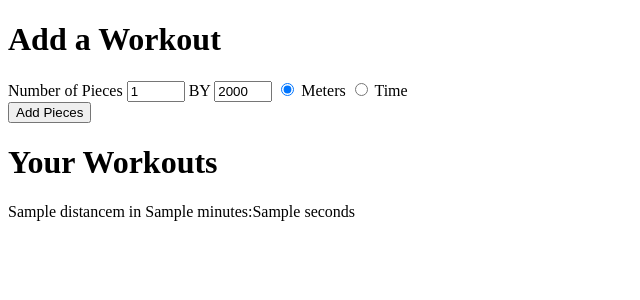
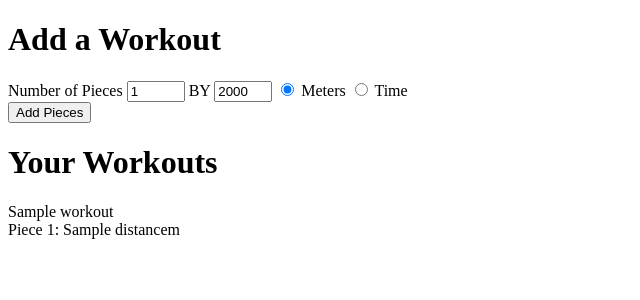
Before and after one commit to SubSixSolutions/athlessary, a Flask app: template templates/workout.html in a window 1280 px wide. Shown: the top 300 px of the page, without its empty margins (0-640 px from the left). Run offline with Flask 3, Linux system fonts and the light colour scheme; the template is opened without the code that fills it: most values are stand-ins (such as "Sample title", 1, 10 or a date in 2020); some libraries are stand-ins or nearby versions.

Commit message:
workout UX; add columns to workout table: by_distance and name

```diff
--- a/athlessary.py
+++ b/athlessary.py
@@ -128,13 +128,23 @@ def add_workout():
         minutes = request.form.getlist('minutes')
         seconds = request.form.getlist('seconds')
 
-        print(request.form.getlist('workout_type'))
-        print(request.form.get('rad2'))
+        print(request.form.get('workout_type'))
+
+        by_distance = False
+        if request.form.get('workout_type') == 'Distance':
+            by_distance = True
 
         utc_date_stamp = time.time()
 
+        name = str(len(meters)) + 'x'
+        if by_distance:
+            name += str(meters[0]) + 'm'
+        else:
+            name += str(minutes[0]) + 'min'
+
         # create workout
-        workout_id = db.insert('workout', ['user_id', 'time'], [current_user.user_id, utc_date_stamp])
+        workout_id = db.insert('workout', ['user_id', 'time', 'by_distance', 'name'],
+                               [current_user.user_id, utc_date_stamp, by_distance, name])
 
         # create erg workout
         for meter, minute, second in zip(meters, minutes, seconds):
--- a/static/js/workout.js
+++ b/static/js/workout.js
@@ -41,14 +41,23 @@ function show_incomplete(bad_elem){
 }
 
 function reset_form(form_name){
+    // clear html content
     document.getElementById(form_name).innerHTML = '';
+
+    // reset radio buttons
     document.getElementById('rad1').disabled = false;
     document.getElementById('rad2').disabled = false;
+
+    // display submit button
+    document.getElementById('add_bttn').style.display = 'block';
 }
 
 function addInput(form_name, pieces, mtrs_mins, secs){
     // clear current content
     document.getElementById(form_name).innerHTML = '';
+
+    // hide add pieces button
+    document.getElementById('add_bttn').style.display = 'none';
 
     var num_pieces = document.getElementById(pieces).value;
     var w_type = document.querySelector("input[name=workout_type]:checked").value;
@@ -69,8 +78,8 @@ function addInput(form_name, pieces, mtrs_mins, secs){
         return;
     }
 
-    document.getElementById('rad1').disabled = true;
-    document.getElementById('rad2').disabled = true;
+    // document.getElementById('rad1').disabled = true;
+    // document.getElementById('rad2').disabled = true;
 
     // add inputs
     for (var i = 0; i < num_pieces; i++) {
--- a/templates/workout.html
+++ b/templates/workout.html
@@ -8,7 +8,7 @@
     </head>
     <body>
         <h1>Add a Workout</h1>
-      <form method="POST" id="myForm">
+        <form method="POST" id="myForm" action="{{ url_for('add_workout') }}">
             <span>Number of Pieces</span>
             <span id="num_pieces_span">
                 <input type="number" value="1" id="num_pieces" style="width: 50px;">
@@ -21,26 +21,35 @@
             <span>Meters</span>
             <input type="radio" name="workout_type" value="Length" id="rad2" onclick="show_me('default_val_div', 'seconds')">
             <span>Time</span><br>
-        <input type="button" value="Add Pieces" onClick="addInput('add_pieces', 'num_pieces', 'deflt_val', 'seconds');">
-      </form>
-      <form action="{{ url_for('add_workout') }}" method="POST" id="add_pieces">
+            <input type="button" value="Add Pieces" id="add_bttn" onClick="addInput('add_pieces', 'num_pieces', 'deflt_val', 'seconds');">
+            <span id="add_pieces">
                 <!-- Pieces go here -->
+            </span>
         </form>
         <h1>Your Workouts</h1>
         <div>
-          {% with ns = namespace(foo=workouts[0]['workout_id']) %}
+            {% if workouts|length > 0 %}
+                {% with ns = namespace(foo=workouts[0]['workout_id'], counter=1) %}
+                    {{ workouts[0]['name'] }}
                     {% for i in workouts %}
                         {% if i['workout_id'] != ns.foo %}
                             {% set ns.foo = i['workout_id'] %}
+                            {% set ns.counter = 1 %}
                             <br>
+                            {{ i['name'] }}
                         {% endif %}
                         <div>
+                            <span>Piece {{ ns.counter }}:</span>
+                            {% if i['by_distance'] %}
+                                {{ i['minutes'] }}:{% if i['seconds'] < 10 %}0{% endif %}{{ i['seconds'] }}
+                            {% else %}
                                 {{ i['distance'] }}m
-                      <span>in</span>
-                      {{ i['minutes'] }}:{% if i['seconds'] < 10 %}0{% endif %}{{ i['seconds'] }}
+                            {% endif %}
                         </div>
+                        {% set ns.counter = ns.counter + 1 %}
                     {% endfor %}
                 {% endwith %}
+            {% endif %}
         </div>
     </body>
 </html>
```
Also changed, not shown: athlessary-database.db. Lines whose indentation alone changed are shown as unchanged.
